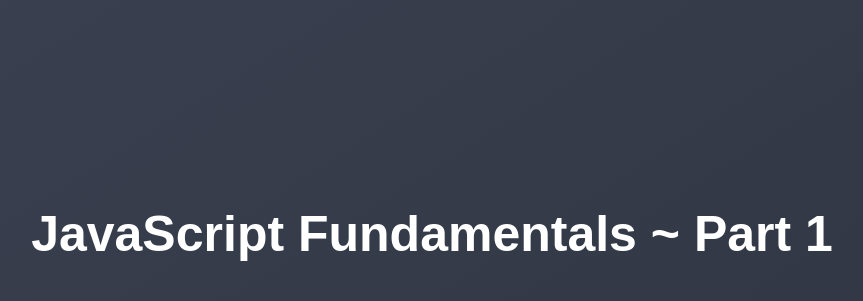
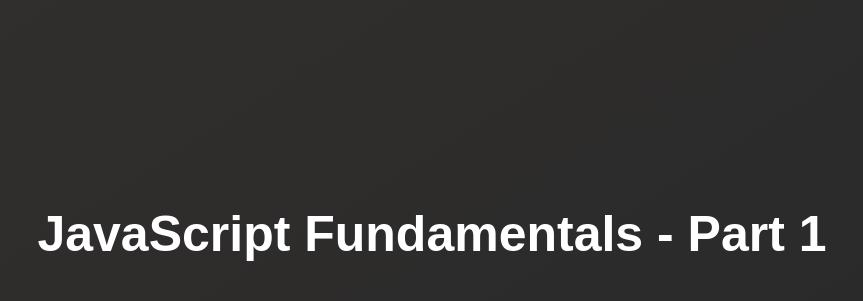
Before and after one commit to alexkuchar/js-course, a plain HTML site: page 01-Fundamentals-Part-1/index.html in a window 1280 px wide. Shown: the part 174-475 px from the top of the page, without its empty margins (208-1071 px from the left). Drawn offline with Linux system fonts and the light colour scheme.

Commit message:
Finished Fundementals Part 1

```diff
--- a/01-Fundamentals-Part-1/starter/index.html
+++ b/01-Fundamentals-Part-1/index.html
@@ -11,11 +11,11 @@
       height: 100vh;
       display: flex;
       align-items: center;
-      background: linear-gradient(to top left, #2e3440, #3b4252);
+      background: linear-gradient(to top left, #282828, #32302f);
     }
 
     h1 {
-      font-family: sans-serif;
+      font-family: Cascadia Code, sans-serif;
       font-size: 50px;
       line-height: 1.3;
       width: 100%;
@@ -27,7 +27,9 @@
 </head>
 
 <body>
-  <h1>JavaScript Fundamentals ~ Part 1</h1>
+  <h1>JavaScript Fundamentals - Part 1</h1>
+
+  <script src="script.js"></script>
 </body>
 
 </html>
--- /dev/null
+++ b/01-Fundamentals-Part-1/script.js
@@ -0,0 +1,270 @@
+/*
+let js = 'amazing';
+console.log(40 + 8 + 23 - 10);
+
+console.log("Alex");
+console.log(23);
+
+// Declaring a Variable
+let firstName = "Matilda";
+console.log(firstName);
+
+let PI = 3.1415;
+
+let myFirstJob = "Student";
+let mycurrentJob = "Student";
+*/
+
+// ASSIGNMENT: Declare 3 variables, "country", "continent" and "pupulation", assign their values according to your own country (population in millions).
+
+/*
+let country = "Germany";
+let continent = "Europe";
+let population = 83.2 + " Million";
+
+console.log("Country: " + country);
+console.log("Continent: " + continent);
+console.log("Population: " + population);
+
+OUTPUT
+Country: Germany
+Continent: Europe
+Population: 83.2 Million
+
+
+let javascriptIsFun = true;
+console.log(javascriptIsFun);
+
+//console.log(typeof true);
+console.log(typeof javascriptIsFun);
+// console.log(typeof 23);
+// console.log(typeof 'Alex');
+
+javascriptIsFun = 'YES!';
+console.log(typeof javascriptIsFun);
+
+let year;
+console.log(year);
+console.log(typeof year);
+
+year = 1991;
+console.log(typeof year);
+
+console.log(typeof null);
+
+
+let age = 30;
+age = 31;
+
+const birthYear = 2007;
+// birthYear = 2007;
+
+// const job; // Illegal
+
+var job = 'student';
+job = 'still a student';
+
+// lastName = "Kuchar"; Bad practice.
+// console.log(lastName);
+
+
+
+/** BASIC OPERATORS
+
+// math operators
+const now = 2023;
+const ageAlex = now - 2007;
+const ageJonas = now - 2018;
+// console.log(ageAlex, ageJonas);
+
+console.log(ageAlex * 2, ageAlex / 2, 2 ** 3);
+// 2 ** 3 means 2 to the power of 3 = 2 * 2 * 2
+
+const firstName = 'Alex';
+const lastName = 'Kuchar';
+
+console.log(firstName + ' ' + lastName);
+
+let x = 10 + 5; // 15
+x += 10; // x = x + 10 = 25
+x *= 4; // x = x * 4 = 100
+x++;
+x--;
+console.log(x);
+
+// Comparison Operators.
+console.log(ageAlex > ageJonas); // >, <, >=, <=
+console.log(ageJonas >= 18);
+
+const isFullAge = ageJonas >= 18;
+
+console.log(now - 1991 > now - 2018);
+
+
+const now = 2023;
+const ageAlex = now - 2007;
+const ageJonas = now - 2018;
+
+console.log(25 - 10 - 5);
+
+let x, y;
+
+x = y = 25 - 10 - 5; // x = y = 10
+console.log(x, y);
+
+const averageAge = (ageAlex + ageJonas) / 2;
+console.log(ageAlex, ageJonas, averageAge);
+
+
+const firstName = 'Alex';
+const job = 'student';
+const birthDay = 2007;
+const currentYear = 2023;
+
+const alex = "I'm " + firstName + ', a ' + (currentYear - birthDay) + ' year old ' + job + '.';
+console.log(alex);
+
+const alexNew = `I'm ${firstName}, a ${currentYear - birthDay} year old ${job}`;
+console.log(alexNew);
+
+console.log(`String with
+multiple
+lines
+`)
+
+
+
+const age = 16;
+
+if (age >= 18) {
+    console.log('Alex can start his driving license 🏎️');
+} else {
+    const yearsLeft = 18 - age;
+    console.log(`Alex is too young. Wait another ${yearsLeft} years.`)
+}
+
+const birthYear = 2007;
+if (birthYear <= 2000) {
+    let century = 20;
+} else {
+    let century = 21;
+}
+
+
+
+// type conversion
+const inputYear = '1991';
+console.log(Number(inputYear));
+console.log(Number(inputYear) + 18);
+
+console.log(Number('Alex'));
+
+console.log(String(25));
+
+// type coercion
+console.log('I am ' + 16 + ' years old');
+console.log('23' - '10' - 3);
+console.log('23' / '2');
+
+let n = '1' + 1;
+n = - 1;
+console.log(n);
+
+
+// 5 falsy values: 0, '', undefined, null, NaN
+
+console.log(Boolean(0));
+console.log(Boolean(undefined));
+console.log(Boolean('Jonas'));
+console.log(Boolean({}));
+
+const money = 10;
+if (money) {
+    console.log("You shouldn't spend it all.");
+} else {
+    console.log("You should get a job!");
+}
+
+let height = 0;
+if (height => 0) {
+    console.log('YAY! Height is defined.');
+} else {
+    console.log("Height is UNDEFINED");
+}
+
+
+const age = 18;
+if (age === 18) console.log('You just became an adult. (strict)');
+
+if (age == 18) console.log('You just became an adult. (loose)');
+
+const favorite = prompt("What's your favorite number?");
+
+if (favorite === 23) {
+    console.log("Cool! 23 is an amazing number!");
+} else if (favorite === 7) {
+    console.log("7 is also a cool number.");
+} else {
+    console.log("Number is not 23 or 7. damn.");
+}
+
+if (favorite !== 23) console.log("Why not 23?");
+
+
+const hasDriversLicense = true;
+const hasGoodVision = true;
+
+console.log(hasDriversLicense && hasGoodVision);
+console.log(hasDriversLicense || hasGoodVision);
+console.log(!hasDriversLicense);
+
+// if (hasDriversLicense && hasGoodVision) {
+//     console.log('Sarah is able to drive!');
+// } else {
+//     console.log('Someone else should drive.')
+// }
+
+const isTired = true;
+console.log(hasDriversLicense && hasGoodVision && isTired);
+
+if (hasDriversLicense && hasGoodVision && !isTired) {
+    console.log('Sarah is able to drive!');
+} else {
+    console.log('Someone else should drive.');
+}
+
+
+const day = 'finds';
+
+switch (day) {
+    case 'monday': // day === 'monday'
+        console.log('Take the course');
+        break;
+    case 'tuesday':
+        console.log('Skip the theorie lectures');
+        break;
+    case 'wednesday':
+    case 'thursday':
+        console.log('Write code examples');
+        break;
+    case 'friday':
+        console.log('Watch videos');
+        break;
+    case 'saturday':
+    case 'sunday':
+        console.log('Enjoy the break :)');
+        break;
+    default:
+        console.log('Invalid day.');
+}
+*/
+
+// An expression is a piece of code that produces a value.
+
+// A statement is an action.
+
+const age = 23;
+// age >= 18 ? console.log('I like to drink wine 🍷') : console.log("I don't drink wine.");
+
+const drink = age >= 18 ? 'wine' : 'water';
+console.log(drink); const tip = bill < 50 || bill > 300 ? bill * 0.20 : bill * 0.15;
```
Also changed, not shown: 2 other files.
